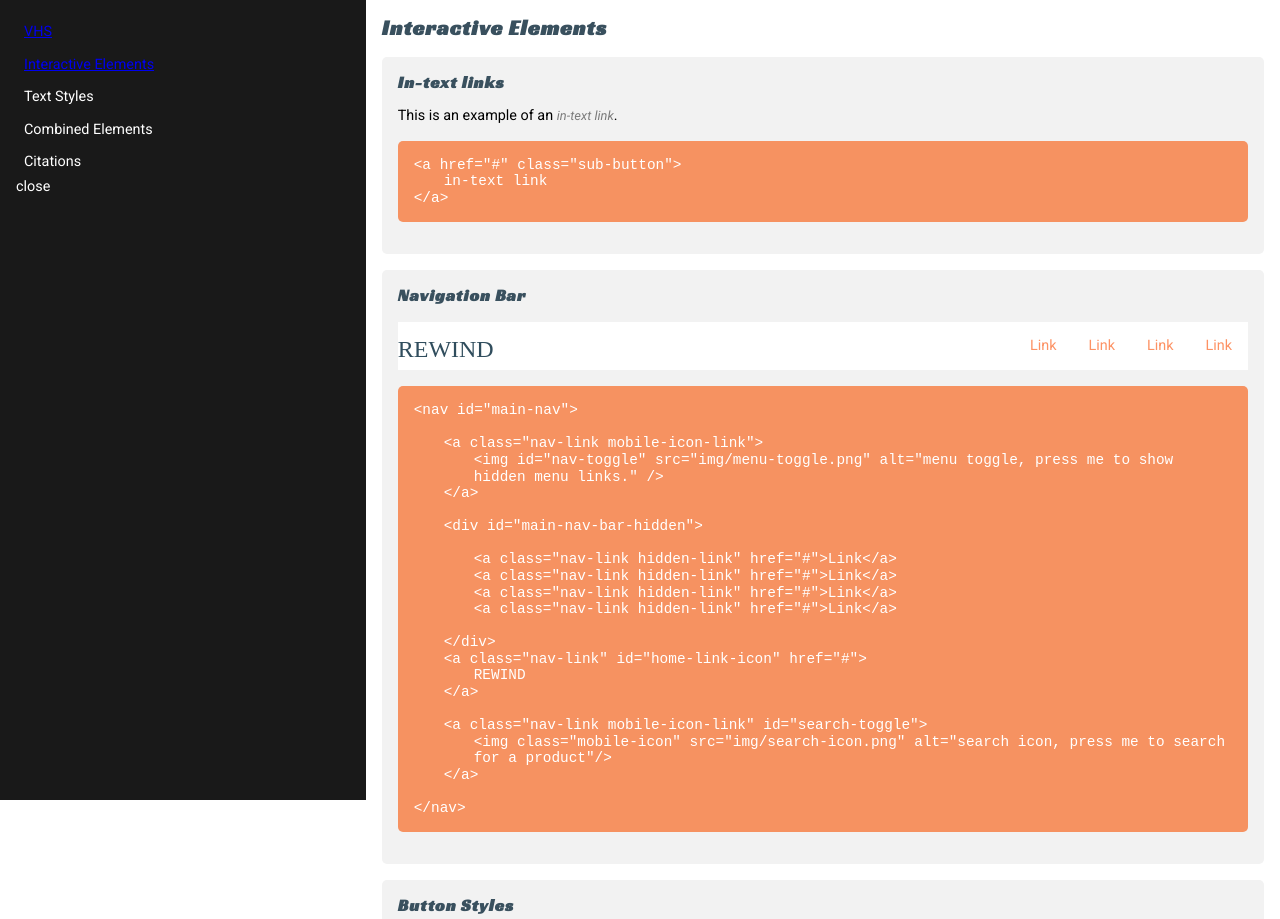
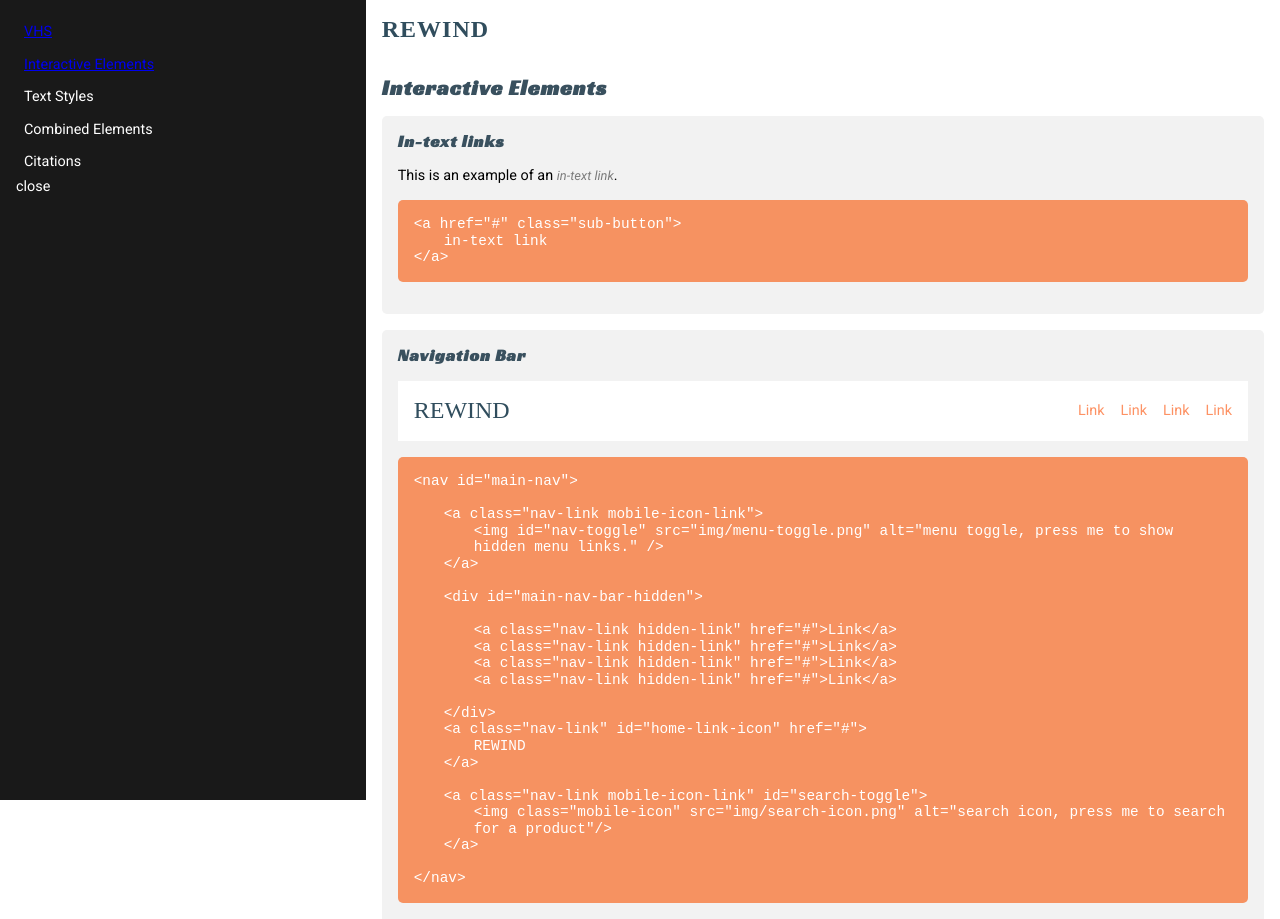
Before and after one commit to eivannisperos/Rewind-Styleguide, a plain HTML site: page index.html in a window 1280 px wide. Shown: the top 919 px of the page. Drawn offline with Linux system fonts and the light colour scheme; a web font is replaced by a local one.

Commit message:
Updated Navigation
Fixed navigation, added closed button

```diff
--- a/css/main.css
+++ b/css/main.css
@@ -219,10 +219,11 @@ input::placeholder {
   */
   .mobile-icon-link {
     width: 0.8rem;
-    margin: 1rem;
+    margin-right: 1rem;
   }
 
   #toggle-menu-nav {
+    padding: 1rem;
     flex-direction: row;
     align-items: center;
     width: 100%;
@@ -256,6 +257,7 @@ input::placeholder {
   #main-nav {
     background-color: white;
     width: 100%;
+    padding: 1rem;
     display: flex;
     align-items: center;
     justify-content: space-between;
@@ -370,10 +372,11 @@ input::placeholder {
 
   .hidden-link {
     margin: 0;
-    margin-left: 2rem;
+    margin-left: 1rem;
   }
 
   #main-nav {
+    padding: 1rem;
     flex-flow: row-reverse;
     align-items: center;
   }
@@ -384,14 +387,16 @@ input::placeholder {
     flex-direction: row;
     top: 0;
     margin: 0;
-    padding: 1rem;
+    padding: 0;
     align-items: center;
     width: auto;
   }
 
   #home-link-icon {
     margin: 0;
-    margin-top: 0.3em;
-    margin-right: auto;
+  }
+
+  #close-nav {
+    display: none;
   }
 }
--- a/index.html
+++ b/index.html
@@ -27,7 +27,7 @@
       <div class="flex-display" id="styleguide-content">
         <nav class="flex-display" id="toggle-menu-nav">
           <a class="mobile-icon-link" id="toggle-menu-btn"><img src="img/menu-toggle.png" alt="hidden menu, toggle to enable hidden menu"/></a>
-          <h1 class="mobile-icon-link" id="home-link-icon">REWIND</h1>
+          <h1 id="home-link-icon">REWIND</h1>
         </nav>
 
         <section id="interactive-elements">
@@ -49,6 +49,7 @@
             <nav id="main-nav">
               <a class="nav-link mobile-icon-link"><img id="nav-toggle" src="img/menu-toggle.png" alt="menu toggle, press me to show hidden menu links." /></a>
               <div id="main-nav-bar-hidden">
+                <a class="nav-link hidden-link" id="close-nav">X</a>
                 <a class="nav-link hidden-link" href="#">Link</a>
                 <a class="nav-link hidden-link" href="#">Link</a>
                 <a class="nav-link hidden-link" href="#">Link</a>
--- a/javascript/script.js
+++ b/javascript/script.js
@@ -18,6 +18,7 @@ window.onload = function() {
   var mobileIcon = document.getElementById('nav-toggle');
   var mobileIconPadding = document.getElementById('nav-toggle-area');
   var mobileLinksA = document.getElementsByClassName('hidden-link');
+  var closeMobileNav = document.getElementById("close-nav");
 
   var deleteItemLogo = document.getElementsByClassName('delete-item');
 
@@ -51,6 +52,7 @@ window.onload = function() {
       closeMenuBtn.addEventListener("click", closeNav);
 
       mobileIcon.addEventListener("click", showMobileLinks);
+      closeMobileNav.addEventListener("click", hideMobileLinks);
 
     } else {
       toggleMenuBtn.removeEventListener("click", openNav);
@@ -62,6 +64,8 @@ window.onload = function() {
       menuBar.style.width = desktopMenuBarWidth;
       content.style.marginLeft = desktopContentLeftM;
       mobileLinks.style.display = 'flex';
+
+      mobileIcon.removeEventListener("click", showMobileLinks);
     }
   }
 
```
